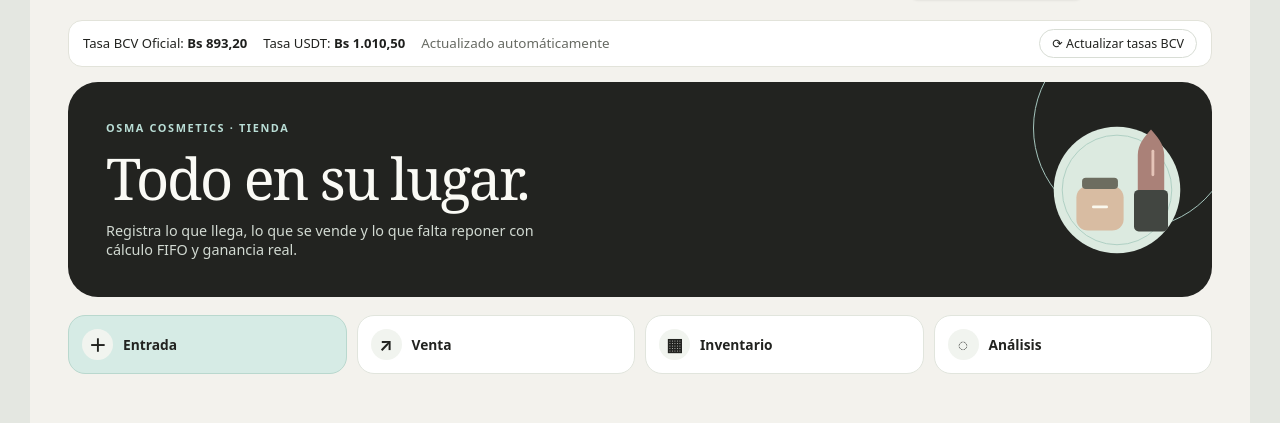
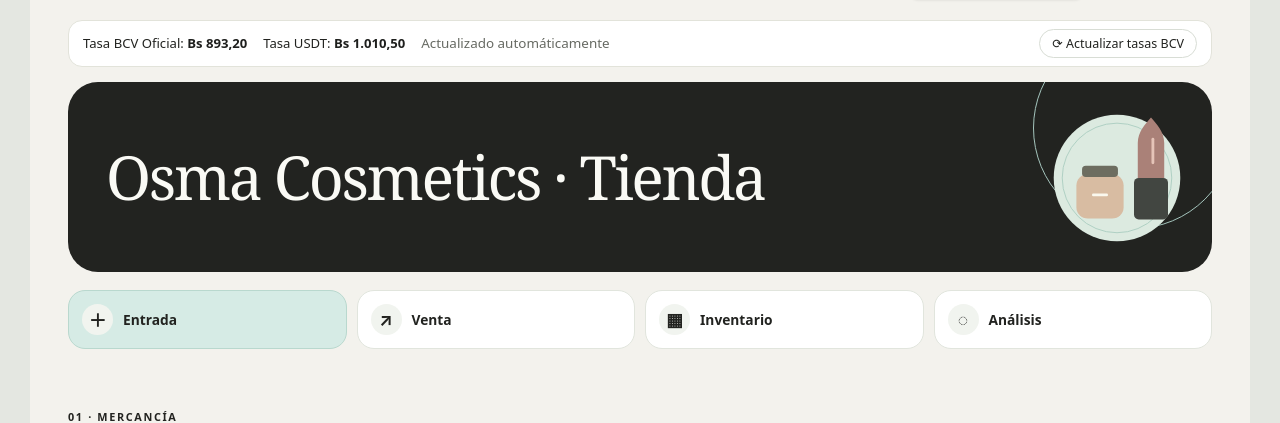
Before and after one commit to rusbelt114-glitch/OSMA-COSMETICOS, a Django app: page / in a window 1280 px wide. Shown: the part 141-564 px from the top of the page. Run offline with Django 5.2, Linux system fonts and the light colour scheme; the visitor is signed in with stand-in values (Sample User, id 1); data that the repository does not hold is empty.

Commit message:
style: ampliar titulo Osma Cosmetics Tienda y simplificar banner principal

```diff
--- a/templates/index.html
+++ b/templates/index.html
@@ -44,10 +44,8 @@
     </div>
 
     <section class="hero">
-        <div class="hero-copy">
-            <div class="eyebrow">Osma Cosmetics · Tienda</div>
-            <h1>Todo en su lugar.</h1>
-            <p>Registra lo que llega, lo que se vende y lo que falta reponer con cálculo FIFO y ganancia real.</p>
+        <div class="hero-copy" style="display: flex; flex-direction: column; justify-content: center;">
+            <h1 style="font-size: clamp(2.2rem, 5vw, 3.8rem); margin: 0; line-height: 1.1;">Osma Cosmetics · Tienda</h1>
         </div>
         <div class="art" aria-hidden="true">
             <svg viewBox="0 0 180 180" fill="none">
```
